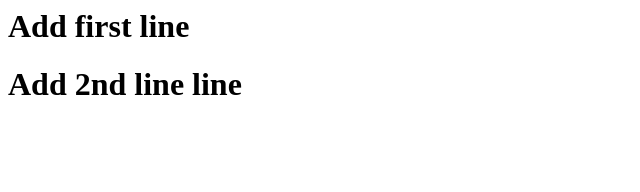
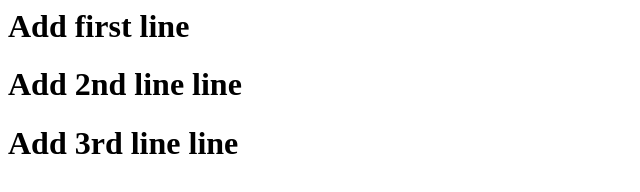
Before and after one commit to rajivsiddiqui/gitTest, a plain HTML site: page index.html in a window 1280 px wide. Shown: the whole page, without its empty margins (0-640 px from the left). Drawn offline with Linux system fonts and the light colour scheme.

Commit message:
add 3rd line in index file

```diff
--- a/index.html
+++ b/index.html
@@ -5,5 +5,6 @@
 <body>
 <h1>Add first line</h1>
 <h1>Add 2nd line line</h1>
+<h1>Add 3rd line line</h1>
 </body>
 </html>
```
